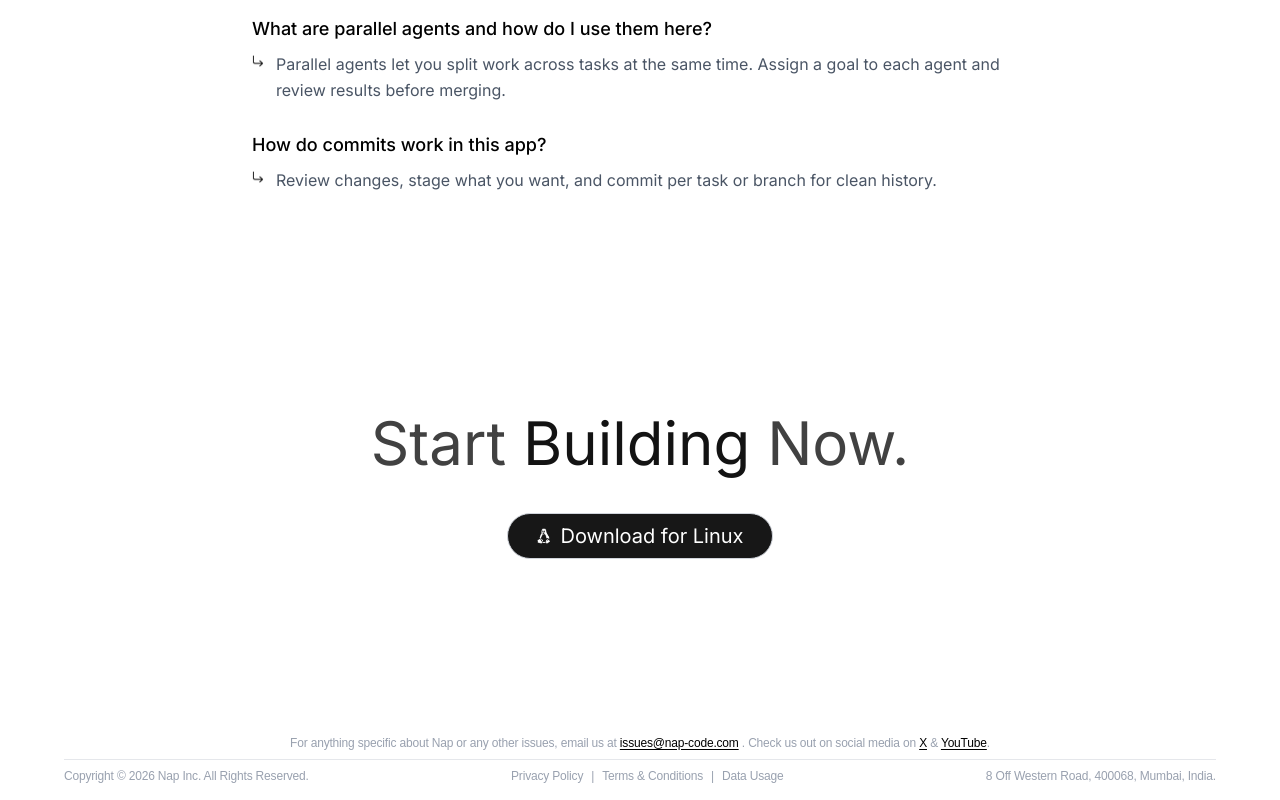
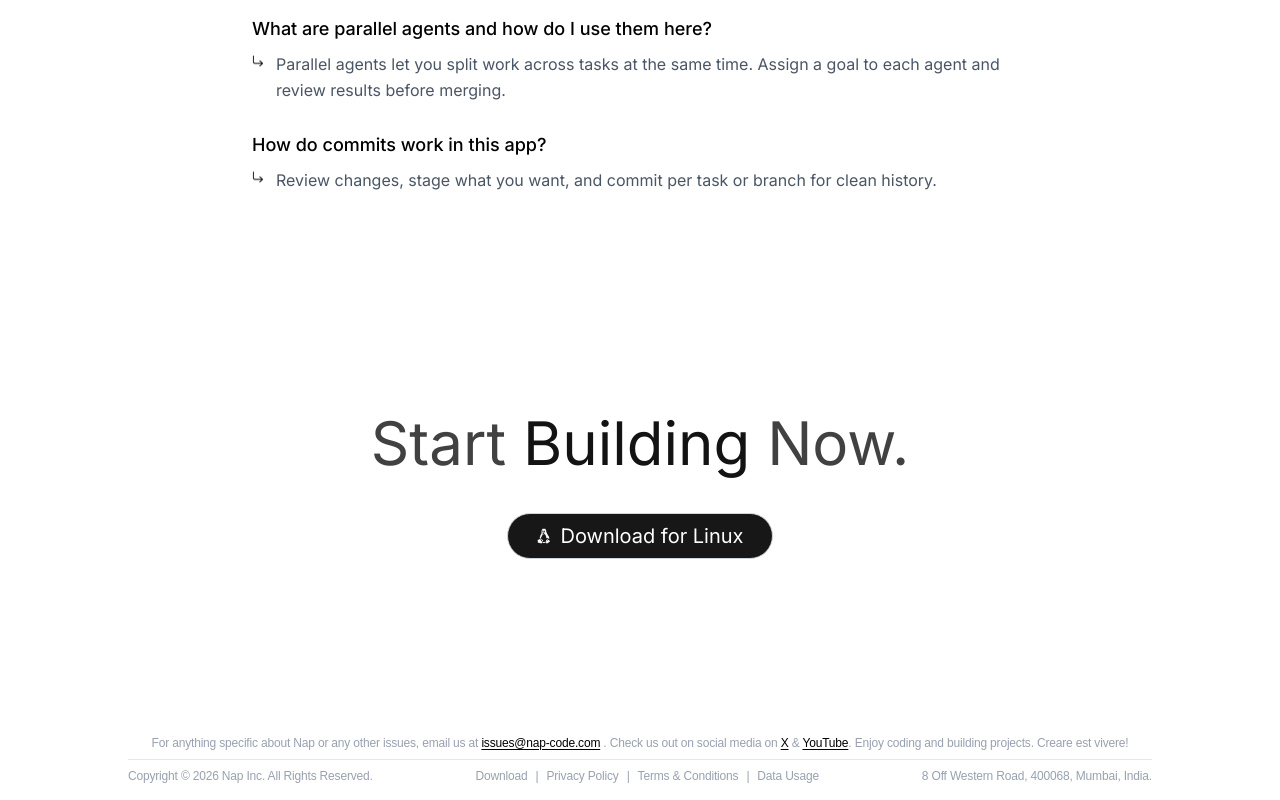
Before and after one commit to farzeenilyaszargar/nap-ide, a Next.js app: page / in a window 1280 px wide. Shown: the part 3246-4046 px from the top of the page. Built offline with nearby package versions, Linux system fonts and the light colour scheme; a web font is replaced by a local one.

Commit message:
popsicle

```diff
--- a/components/footer.tsx
+++ b/components/footer.tsx
@@ -9,7 +9,7 @@ const wixMadeforText = Wix_Madefor_Text({
 export default function Footer() {
     return (
         <footer className={`w-full px-5 py-2 text-gray-300 sm:px-5 lg:px-10 tracking-[-0.015em] text-xs ${wixMadeforText.className} flex flex-col items-center justify-center`}>
-            <div className="mx-auto flex w-full max-w-6xl flex-col items-center whitespace-nowrap justify-center gap-2 text-xs text-gray-400 py-2 text-center tracking-[-0.015em]">
+            <div className="mx-auto flex w-full max-w-5xl flex-col items-center whitespace-nowrap justify-center gap-2 text-xs text-gray-400 py-2 text-center tracking-[-0.015em]">
                 <p className="text-center">
                     For anything specific about Nap or any other issues, email us at{" "}
                     <a className="underline underline-offset-2 text-black hover:text-gray-500" href="mailto:issues@nap-code.com">issues@nap-code.com</a>
@@ -17,11 +17,15 @@ export default function Footer() {
                     <Link className="underline underline-offset-2 text-black hover:text-gray-500" href="https://x.com/napverse" target="_blank">X</Link>
                     {" "} &amp;{" "}
                     <Link className="underline underline-offset-2 text-black hover:text-gray-500" href="https://www.youtube.com/@napHQ" target="_blank">YouTube</Link>.
+                    Enjoy coding and building projects. Creare est vivere!
                 </p>
             </div>
-            <div className="mx-auto flex w-full max-w-6xl flex-col items-center justify-between gap-2 text-xs text-gray-400 sm:flex-row border-t border-gray-200 py-2 tracking-[-0.015em]">
+            <div className="mx-auto flex w-full max-w-5xl flex-col items-center justify-between gap-2 text-xs text-gray-400 sm:flex-row border-t border-gray-200 py-2 tracking-[-0.015em]">
                 <span className="whitespace-nowrap">Copyright © 2026 Nap Inc. All Rights Reserved.</span>
                 <div className="hidden flex-wrap items-center justify-center gap-2 sm:flex sm:justify-end">
+                    <Link className="whitespace-nowrap transition-colors hover:text-black" href="/download">Download</Link>
+                    <span className="inline-flex items-center leading-none ">|</span>
+
                     <Link className="whitespace-nowrap transition-colors hover:text-black" href="/privacy">Privacy Policy</Link>
                     <span className="inline-flex items-center leading-none ">|</span>
                     <Link className="whitespace-nowrap transition-colors hover:text-black" href="/tc">Terms &amp; Conditions</Link>
```
